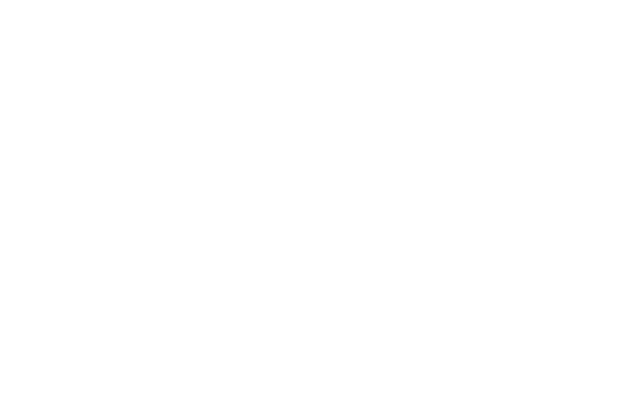
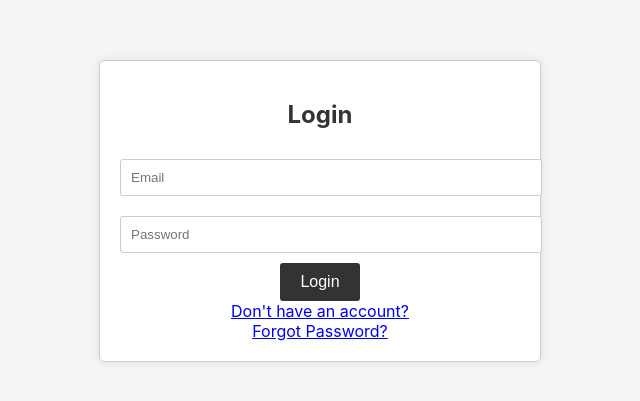
Before and after one commit to Rohantastic/MailBoxClient, a React (Create React App) app: page /login in a window 1280 px wide. Before the commit this address had no page. Shown: the part 189-590 px from the top of the page, without its empty margins (320-960 px from the left). Built offline with nearby package versions, Linux system fonts and the light colour scheme.

Commit message:
login added;

```diff
--- a/src/App.js
+++ b/src/App.js
@@ -1,13 +1,17 @@
-import logo from './logo.svg';
 import './App.css';
 import SignUpPage from "../src/components/pages/Signup";
+import LoginPage from './components/pages/Login';
 import { BrowserRouter as Router, Routes, Route } from 'react-router-dom';
+import MailBox from "../src/components/pages/MailBox";
+
 function App() {
   return (
     <>
       <Router>
         <Routes>
           <Route path='/' element={<SignUpPage/>}/>
+          <Route path='/login' element={<LoginPage/>}/>
+          <Route path='/home' element={<MailBox/>}/>
         </Routes>
       </Router>
     </>
--- /dev/null
+++ b/src/components/pages/Login.css
@@ -0,0 +1,49 @@
+/* Styling for the login container */
+.login-container {
+    display: flex;
+    justify-content: center;
+    align-items: center;
+    height: 100vh;
+    background-color: #f5f5f5;
+  }
+
+  /* Styling for the login form */
+  .login-form {
+    background-color: #fff;
+    border: 1px solid #ccc;
+    border-radius: 5px;
+    padding: 20px;
+    box-shadow: 0px 0px 10px rgba(0, 0, 0, 0.1);
+    max-width: 400px;
+    width: 100%;
+    text-align: center;
+  }
+
+  .login-form h2 {
+    font-size: 24px;
+    margin-bottom: 20px;
+    color: #333;
+  }
+
+  .login-form input {
+    width: 100%;
+    padding: 10px;
+    margin: 10px 0;
+    border: 1px solid #ccc;
+    border-radius: 3px;
+  }
+
+  .login-form button {
+    background-color: #333;
+    color: #fff;
+    border: none;
+    border-radius: 3px;
+    padding: 10px 20px;
+    cursor: pointer;
+    font-size: 16px;
+  }
+
+  .login-form button:hover {
+    background-color: #0056b3;
+    box-shadow: 5px 5px 5px rgba(255, 0, 0, 0.2);
+  }
--- /dev/null
+++ b/src/components/pages/Login.jsx
@@ -0,0 +1,76 @@
+import React, { useState } from 'react';
+import "./Login.css";
+import { NavLink, useNavigate } from 'react-router-dom';
+
+const LoginPage = () => {
+
+
+    const [email, setEmail] = useState('');
+    const [password, setPassword] = useState('');
+    const navigate = useNavigate();
+
+
+
+    const navigateToHomePage = ()=>{
+        navigate("/home");
+    }
+    const handleLogin = async () => {
+
+        try {
+            const response = await fetch("https://identitytoolkit.googleapis.com/v1/accounts:signInWithPassword?key=AIzaSyBizsNC1R0KwF40X3Pj38Q_YPwkcgRj1XE", {
+                method: "POST",
+                body: JSON.stringify({
+                    email: email,
+                    password: password
+                }),
+                headers: {
+                    'Content-Type': 'application/json',
+                }
+            });
+
+            if (response.ok) {
+                //const data = await response.json();
+                alert("User has been successfully logged in !!");
+                navigateToHomePage();
+            } else {
+                alert("Problem is user Creation")
+            }
+        } catch (err) {
+            alert(err);
+        }
+
+    };
+
+
+    return (
+        <>
+
+            <div className="login-container">
+                <div className="login-form">
+                    <h2>Login</h2>
+                    <input
+                        type="email"
+                        placeholder="Email"
+                        value={email}
+                        onChange={(e) => setEmail(e.target.value)}
+                        required
+                    />
+                    <input
+                        type="password"
+                        placeholder="Password"
+                        value={password}
+                        onChange={(e) => setPassword(e.target.value)}
+                        required
+                    />
+                    <button onClick={handleLogin}>Login</button>
+                    <br/>
+                    <NavLink to="/">Don't have an account?</NavLink>
+                    <br/>
+                    <NavLink to="/forgotPassword">Forgot Password?</NavLink>
+                </div>
+            </div>
+        </>
+    );
+};
+
+export default LoginPage;
--- /dev/null
+++ b/src/components/pages/MailBox.jsx
@@ -0,0 +1,12 @@
+import React from 'react'
+
+const MailBox = () => {
+    return (
+        <>
+            <div><h3>Welcome to mailBox</h3></div>
+            <hr />
+        </>
+    )
+}
+
+export default MailBox
```
